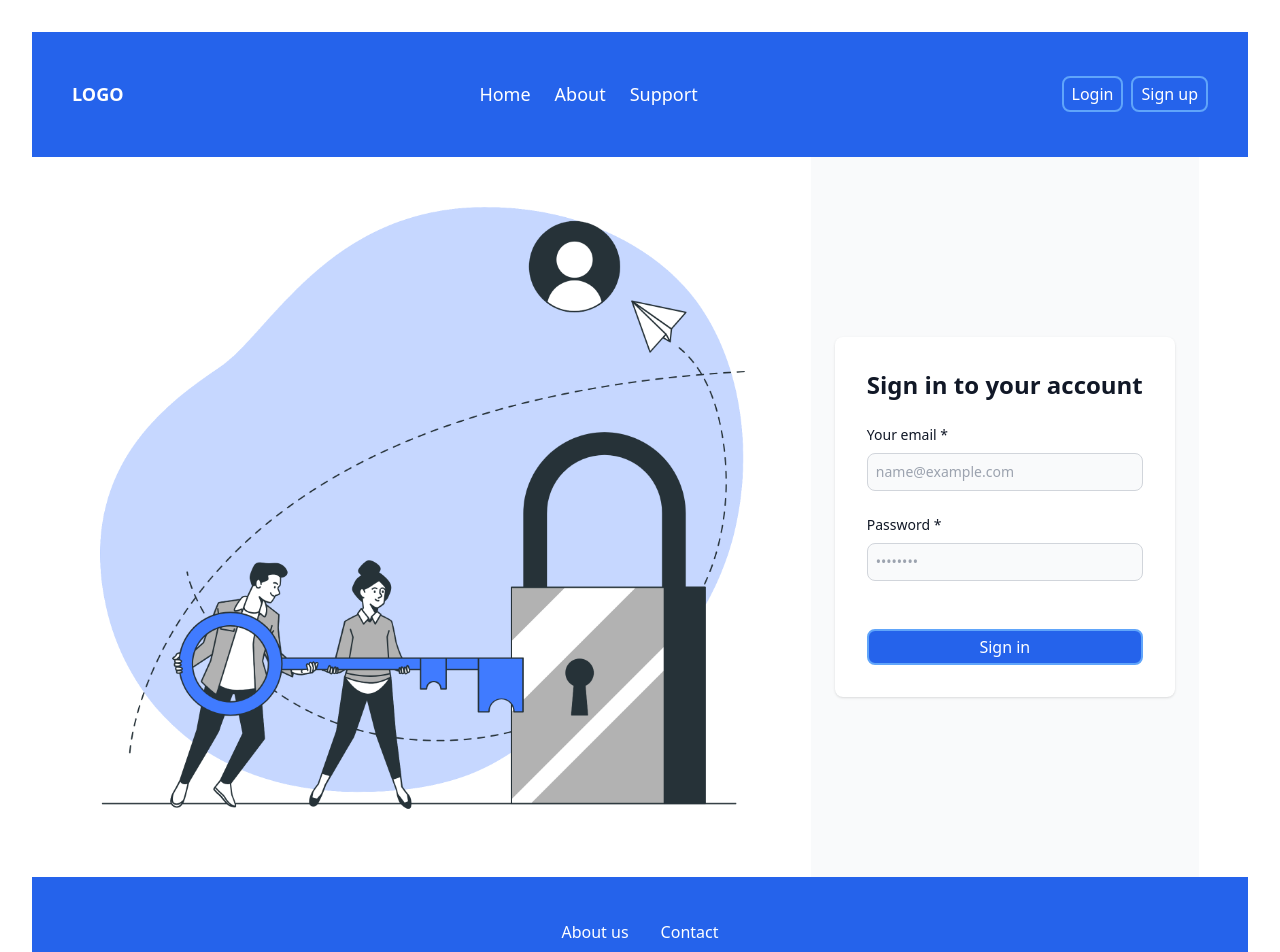
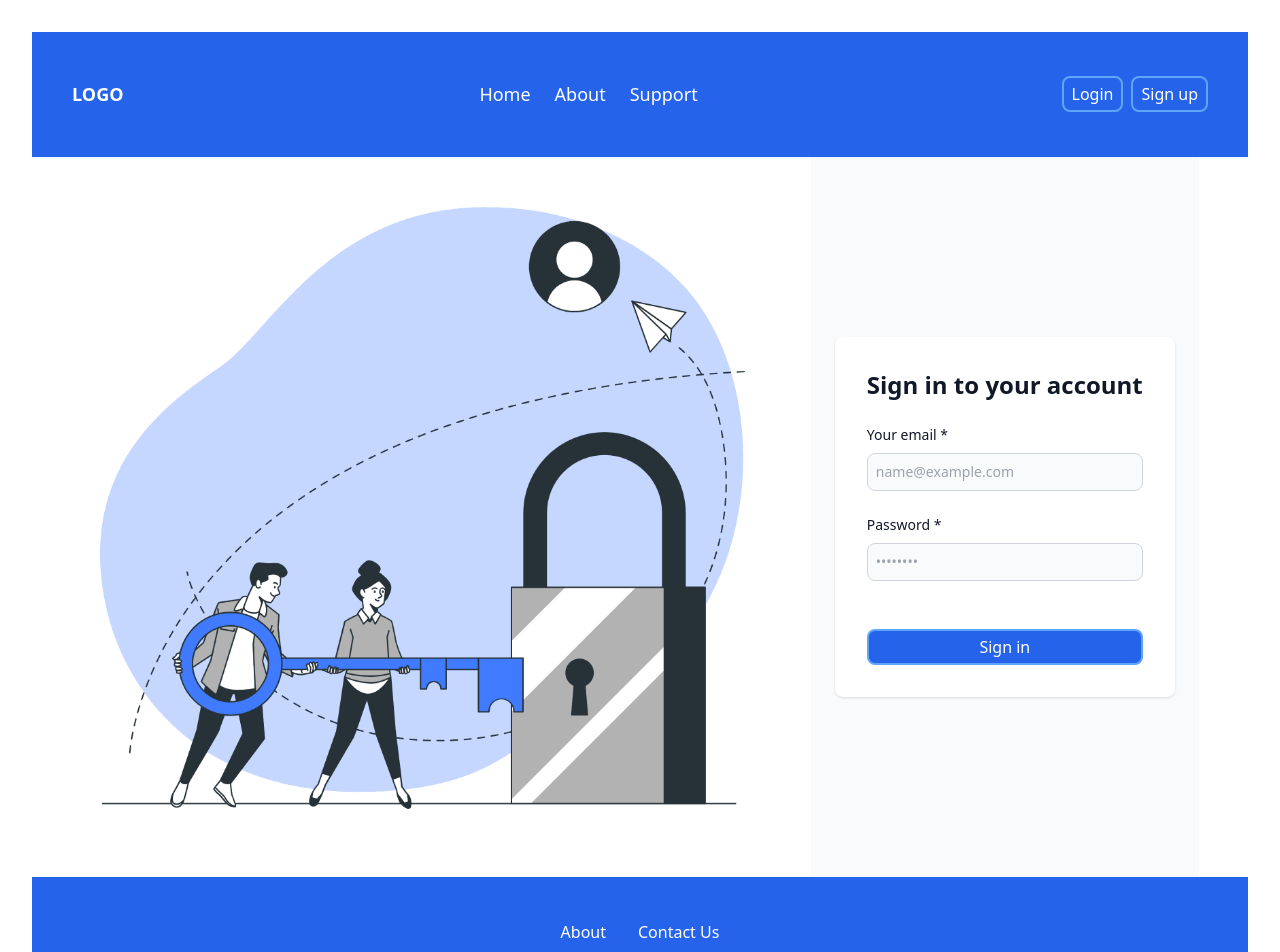
Before and after one commit to HebaAli48/ReactFirbaseTask, a React (Vite) app: page /sign-in in a window 1280 px wide. Shown: the top 952 px of the page. Built offline with nearby package versions, Linux system fonts and the light colour scheme.

Commit message:
set dummy data for header and footer

```diff
--- a/src/components/layout/Footer.jsx
+++ b/src/components/layout/Footer.jsx
@@ -7,13 +7,13 @@ const Footer = () => {
     <footer className="footer footer-center p-10 bg-blue-600  text-white border-t-[3px] border-blue-600">
       <div className="flex  justify-center gap-8">
         <span className="link link-hover">
-          <Link to="/about" className="hover:border-b-2 border-white py-1">
-            About us
+          <Link to="/" className="hover:border-b-2 border-white py-1">
+            About
           </Link>{" "}
         </span>
         <span className="link link-hover">
-          <Link to="/support" className="hover:border-b-2 border-white py-1">
-            Contact
+          <Link to="/" className="hover:border-b-2 border-white py-1">
+            Contact Us
           </Link>
         </span>
       </div>
```
